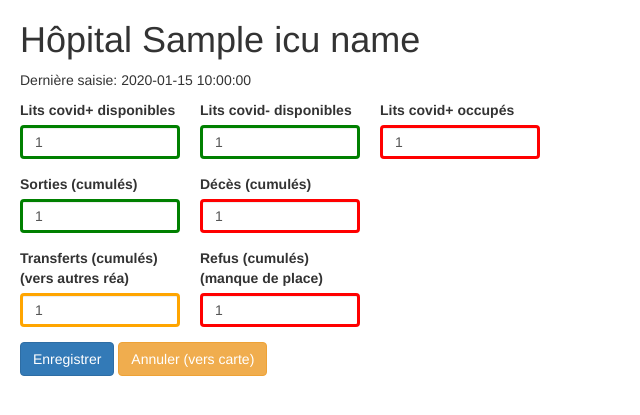
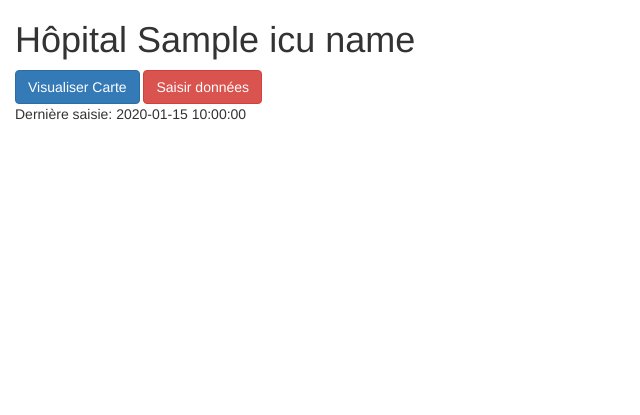
Before and after one commit to icubam/icubam, a Python web app: template icubam/www/templates/update_form.html in a window 1280 px wide. Shown: the top 415 px of the page, without its empty margins (0-640 px from the left). Run offline with Jinja, Linux system fonts and the light colour scheme; the template is opened without the code that fills it: most values are stand-ins (such as "Sample title", 1, 10 or a date in 2020); some libraries are stand-ins or nearby versions.

Commit message:
cancel button

```diff
--- a/icubam/www/static/style.css
+++ b/icubam/www/static/style.css
@@ -78,3 +78,11 @@ body.bed_map {
   font-weight: bold;
   text-align: center;
 }
+
+#icu_form {
+  display: none;
+}
+
+body.form-body {
+  margin: 15px;
+}
--- a/icubam/www/templates/update_form.html
+++ b/icubam/www/templates/update_form.html
@@ -7,16 +7,23 @@
     <meta name="viewport" content="width=device-width, initial-scale=1, shrink-to-fit=no">
     <link rel="stylesheet" href="https://maxcdn.bootstrapcdn.com/bootstrap/3.4.1/css/bootstrap.min.css">
     <link rel="stylesheet" href="/static/style.css">
+    <script type="text/javascript" src="/static/update.js"></script>
   </head>
+  <body class='form-body'>
+      <h1>Hôpital {{icu_name}}</h1>
 
-  <body>
-    <div class='main-content'>
-
-      <h1>Hôpital {{icu_name}}</h1>
+      <div class="buttons" id='navigation_buttons'>
+        <button class="btn btn-primary mb-2" onclick="navigateTo('{{home_route}}')">
+          Visualiser Carte
+        </button>
+        <button  type="submit" class="btn btn-danger mb-2" onclick="toggleForm()">
+          Saisir données
+        </button>
+      </div>
 
       <p>Dernière saisie: {{since_update}}</p>
 
-      <form action="/update" method="POST">
+      <form action="{{update_route}}" method="POST" id='icu_form'>
         <div class="form-row">
           <div class="form-elem positive">
             <label for="n_covid_free" class="form-label">Lits covid+ disponibles</label>
@@ -90,13 +97,9 @@
           </div>
         </div>
 
-
         <div class="buttons">
-          <button type="submit" class="btn btn-primary mb-2" name='{{save_button}}'>
+          <button type="submit" class="btn btn-primary mb-2">
             Enregistrer
-          </button>
-          <button type="submit" class="btn btn-warning mb-2">
-            Annuler (vers carte)
           </button>
         </div>
       </form>
```
Also changed, not shown: icubam/www/handlers/update.py (+7 -10 lines).
